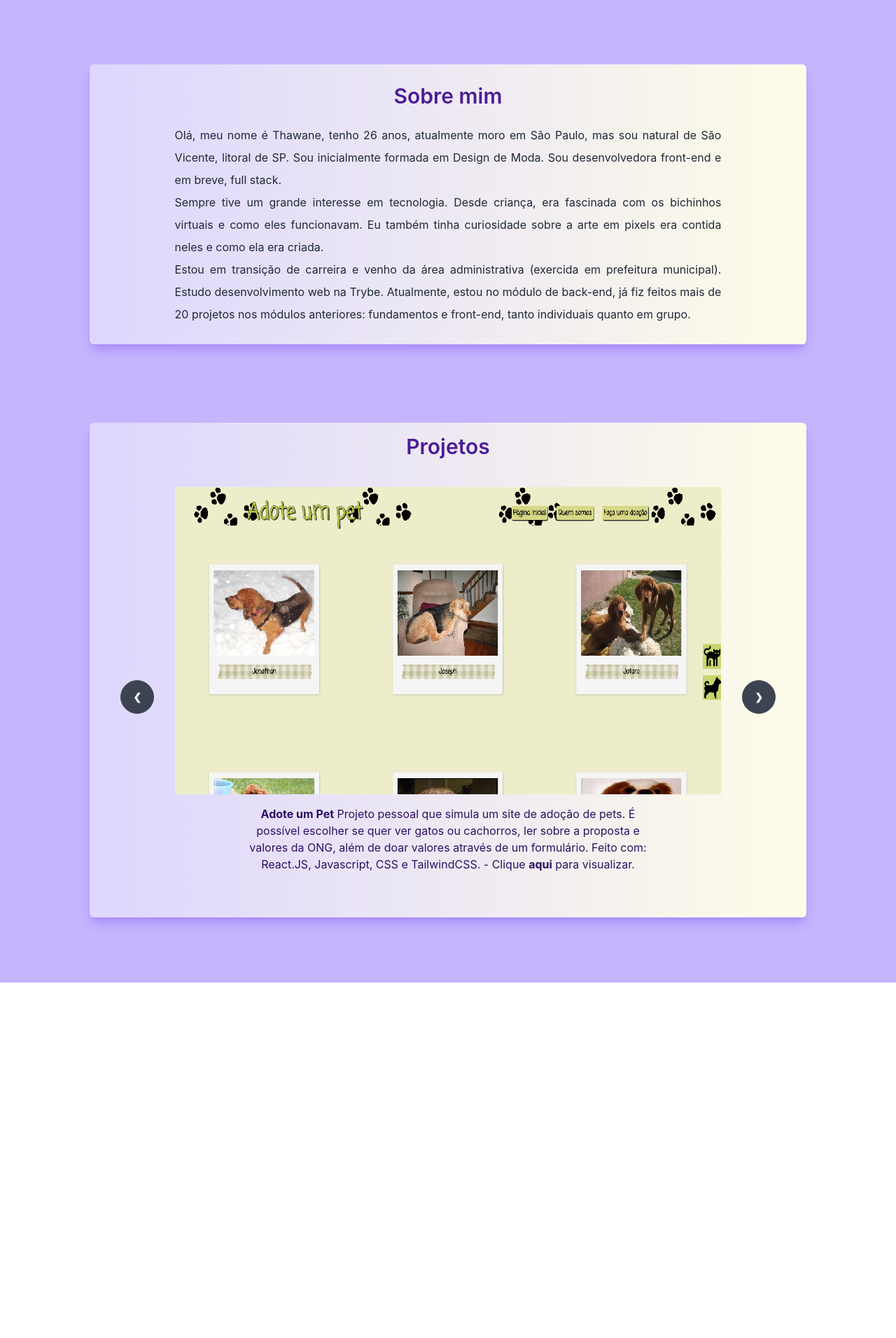
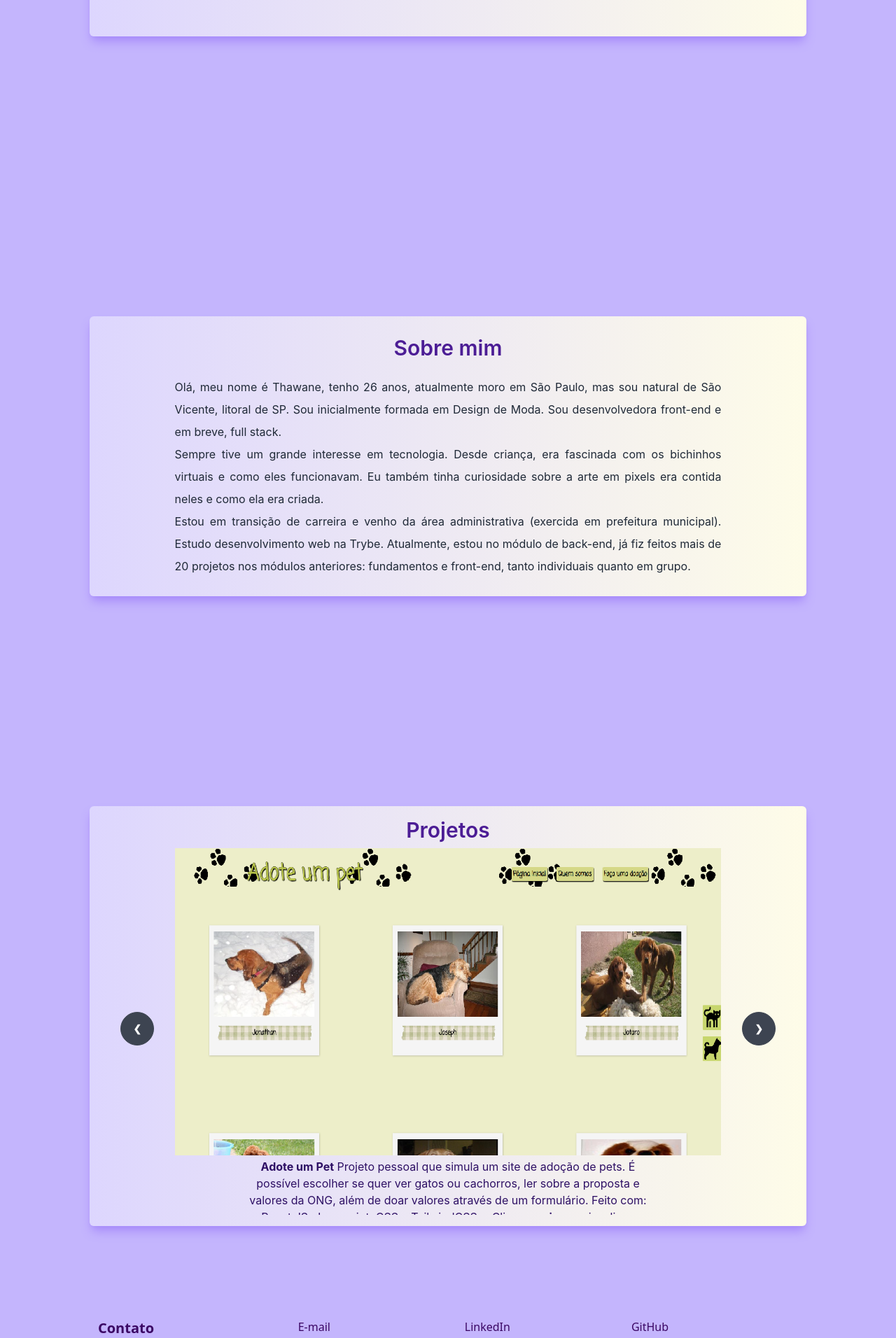
Before and after one commit to thawane-oliveira/thawane, a React (Create React App) app: page / in a window 1280 px wide. Shown: the part 616-2528 px from the top of the page at 70% size. Before the commit the page ends 2020 px from the top, so only its background shows below. Built offline with nearby package versions, Linux system fonts and the light colour scheme.

Commit message:
feat: adiciona footer com links de contato

```diff
--- a/src/components/Footer.js
+++ b/src/components/Footer.js
@@ -0,0 +1,27 @@
+import FooterCard from './FooterCard';
+
+const names = ['E-mail', 'LinkedIn', 'GitHub'];
+const links = ['mailto:thawaneapoliveira@gmail.com', 'https://www.linkedin.com/in/thawane', 'https://github.com/thawane-oliveira'];
+
+function Footer() {
+
+  return (
+    <footer id='contact' className='h-1/6 w-screen container mx-auto flex items-center'>
+      <div className='h-full w-4/5 flex flex-row mx-auto px-3'>
+      <h1 className='text-purple-950 pt-8 text-xl font-sans font-semibold h-full w-2/6'>Contato</h1>
+      <ul className='h-full w-5/6 flex flex-row'>
+      {
+            names.map((it, index) => (
+              <FooterCard
+                key={it} imgs={it} name={names[index]}
+                href={links[index]}
+              />
+            ))}
+      </ul>
+      {/* <p className='text-purple-950 pt-8 text-xl font-sans font-semibold h-full w-1/5'>Feito com ReactJS e TailwindCSS</p> */}
+      </div>
+    </footer>
+  );
+}
+
+export default Footer;
--- /dev/null
+++ b/src/components/FooterCard.js
@@ -0,0 +1,14 @@
+function FooterCard({ name, href }) {
+  return (
+    <li className='text-purple-950 pt-8 text-base font-sans h-full w-1/3'>
+      <a
+        href={href}
+        target="_blank"
+        rel="noreferrer">
+        {name}
+      </a>
+    </li>
+  )
+}
+
+export default FooterCard;
--- a/src/components/Header.js
+++ b/src/components/Header.js
@@ -1,11 +1,8 @@
-import '../styles/global.css';
-
 function Header() {
 
     return (
-        <header className='h-1/4 w-screen container mx-auto'>
+        <header className='h-1/6 w-screen container mx-auto pt-10'>
             <ul className='flex flex-row justify-around'>
-                {/* <li className='text-xl text-violet-900 font-medium'><a href='#home'>Página Inicial</a></li> */}
                 <li className='text-xl text-violet-900 font-medium'><a href='#about'>Sobre</a></li>
                 <li className='text-xl text-violet-900 font-medium'><a href='#project'>Projetos</a></li>
                 <li className='text-xl text-violet-900 font-medium'><a href='#contact'>Contato</a></li>
--- a/src/components/ProjectCard.js
+++ b/src/components/ProjectCard.js
@@ -1,8 +1,8 @@
 function ProjectCard({ imgs, names, slide, desc, to, nextSlide, prevSlide }) {
   return (
     <div id={slide} className="carousel-item relative w-full flex justify-scenter items-center flex-col">
-      <img src={imgs} alt='Imagem demonstrativa da aplicação Adote um Pet' className="w-4/5" />
-      <figcaption className="mt-4 text-base text-center text-violet-950 w-3/5"><b>{names}</b> {desc} - Clique <a href={to} target="_blank" rel="noreferrer"><b>aqui</b></a> para visualizar.</figcaption>
+      <img src={imgs} alt='Imagem demonstrativa da aplicação Adote um Pet' className="w-4/5 mt-2" />
+      <figcaption className="text-base text-center text-violet-950 w-3/5 mt-1"><b>{names}</b> {desc} - Clique <a href={to} target="_blank" rel="noreferrer"><b>aqui</b></a> para visualizar.</figcaption>
       <div className="absolute flex justify-between transform -translate-y-1/2 left-5 right-5 top-1/2">
         <a href={prevSlide} className="btn btn-circle">❮</a>
         <a href={nextSlide} className="btn btn-circle">❯</a>
--- a/src/pages/About.js
+++ b/src/pages/About.js
@@ -1,8 +1,6 @@
-import '../styles/global.css';
-
 function About() {
   return (
-    <div id="about" className='overflow-auto h-screen w-screen flex justify-center container mx-auto -mt-20'>
+    <div id="about" className='overflow-auto h-screen w-screen flex justify-center items-center container mx-auto'>
       <div className='flex flex-col justify-around items-center bg-gradient-to-r from-violet-200 to-yellow-50 h-2/4 w-4/5 shadow-lg shadow-violet-400 py-4 px-6 mx-4 rounded-md'>
         <h1 className='text-3xl text-violet-900 font-semibold'>Sobre mim</h1>
         <p className='h-fit overflow-auto text-justify w-4/5 leading-8'>
--- a/src/pages/Home.js
+++ b/src/pages/Home.js
@@ -1,9 +1,8 @@
-import '../styles/global.css';
 import avatar from '../images/avatar-bg.png';
 
 function Home() {
   return (
-    <div id="home" className='h-screen w-screen overflow-auto flex items-center justify-center container mx-auto -m-10'>
+    <div id="home" className='h-screen w-screen overflow-auto flex items-center justify-center container mx-auto'>
       <div className='bg-gradient-to-r from-violet-200 to-yellow-50 h-2/4 w-4/5 shadow-lg shadow-violet-400 py-4 px-6 mx-4 rounded-md'>
         <div className='flex justify-around flex-row items-center w-full h-full'>
           <img className='w-3/10 rounded-full'
--- a/src/pages/Main.js
+++ b/src/pages/Main.js
@@ -1,7 +1,9 @@
+import Footer from "../components/Footer";
 import Header from "../components/Header";
 import About from "./About";
 import Home from "./Home";
 import Projects from "./Projects";
+import '../styles/global.css';
 
 function Main() {
   return (
@@ -10,6 +12,7 @@ function Main() {
       <Home />
       <About />
       <Projects />
+      <Footer />
     </>
   )
 }
--- a/src/pages/Projects.js
+++ b/src/pages/Projects.js
@@ -1,4 +1,3 @@
-import '../styles/global.css';
 import trivia from '../images/trivia.png';
 import wallet from '../images/wallet.png';
 import adopt from '../images/adopt-pets.png';
@@ -21,10 +20,10 @@ const link = [adoptLink, walletLink, triviaLink];
 
 function Projects() {
   return (
-    <div id="project" className='overflow-auto h-screen w-screen flex justify-center container mx-auto -mt-72'>
-      <div className='flex flex-col justify-around items-center bg-gradient-to-r from-violet-200 to-yellow-50 h-fit w-4/5 shadow-lg shadow-violet-400 py-4 px-6 mx-4 rounded-md'>
+    <div id="project" className='overflow-auto h-screen w-screen flex justify-center items-center container mx-auto my-auto'>
+      <div className='flex flex-col justify-between items-center bg-gradient-to-r from-violet-200 to-yellow-50 h-3/4 w-4/5 shadow-lg shadow-violet-400 py-4 px-6 mx-4 rounded-md'>
         <h1 className='text-3xl text-violet-900 font-semibold'>Projetos</h1>
-        <div className="carousel w-full mt-10">
+        <div className="carousel w-full">
           {
             images.map((it, index) => (
               <ProjectCard
```
